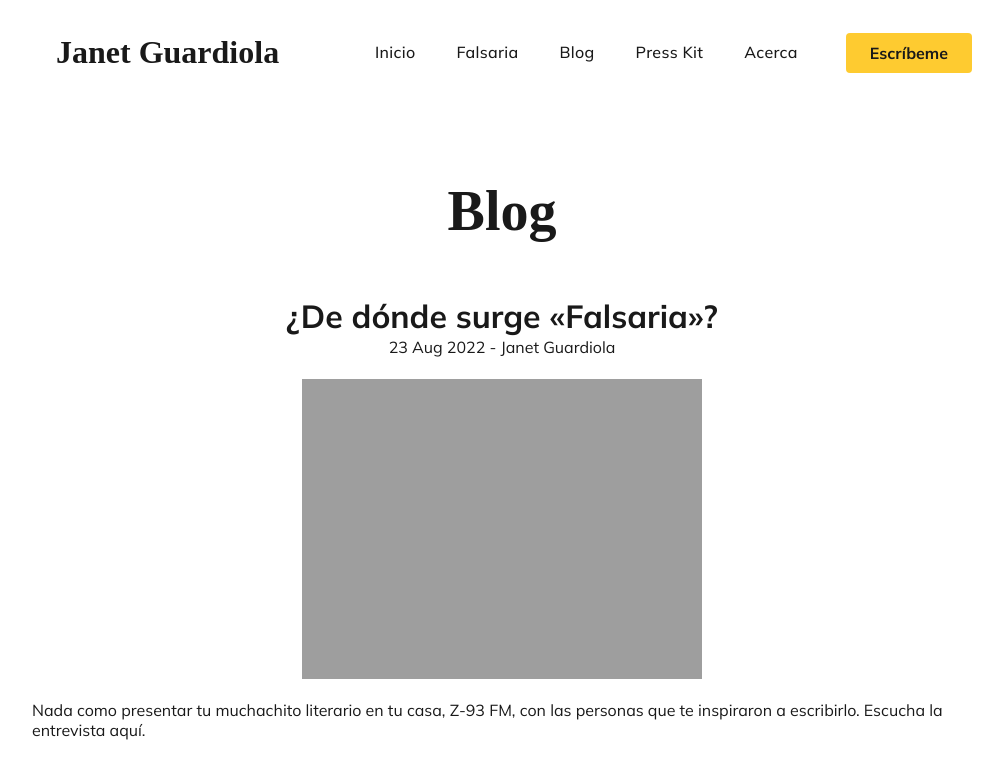
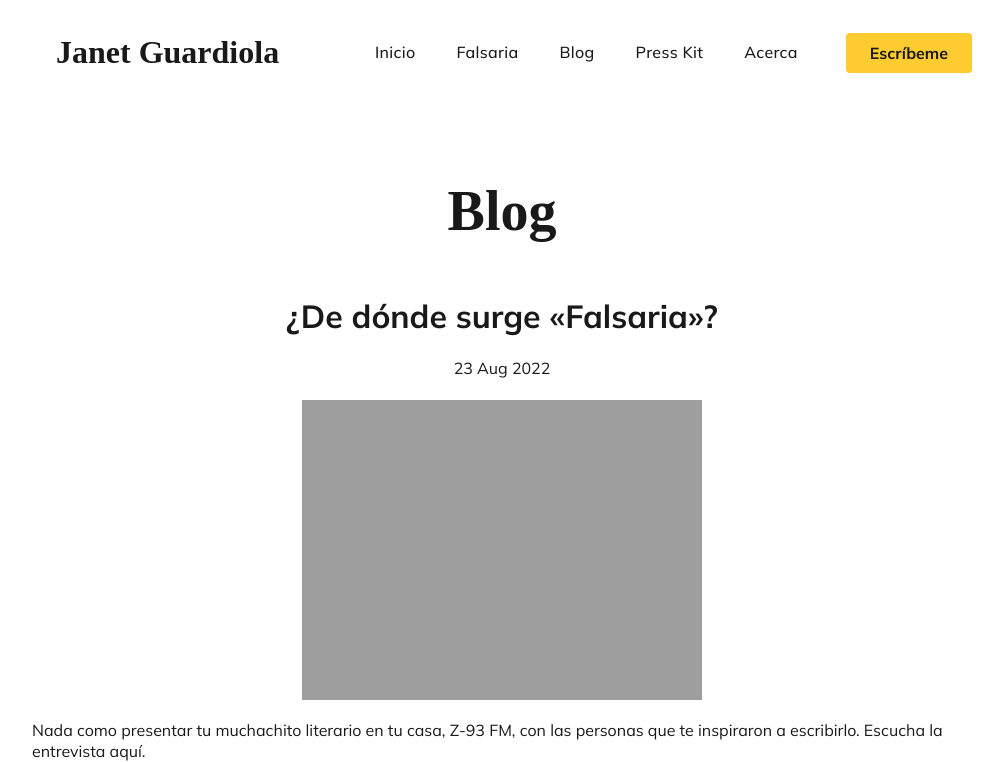
Before and after one commit to rgjanet/autora, a Jekyll site: the page built from _posts/2022-08-22-de-donde-surge-falsaria.markdown, in a window 1280 px wide. Shown: the top 762 px of the page, without its empty margins (138-1141 px from the left). Built offline with Jekyll 4.4.1, drawn with Linux system fonts in a browser that asks for light colours; some web fonts are replaced; grey boxes are pictures that could not be loaded.

Commit message:
Update post.html

```diff
--- a/_layouts/post.html
+++ b/_layouts/post.html
@@ -3,6 +3,7 @@
 ---
 <br>
 <h1>{{ page.title }}</h1>
-<p>{{ page.date | date_to_string }} - {{ page.author }}</p>
+<br>
+<p>{{ page.date | date_to_string }}</p>
 <br>
 {{ content }}
```
